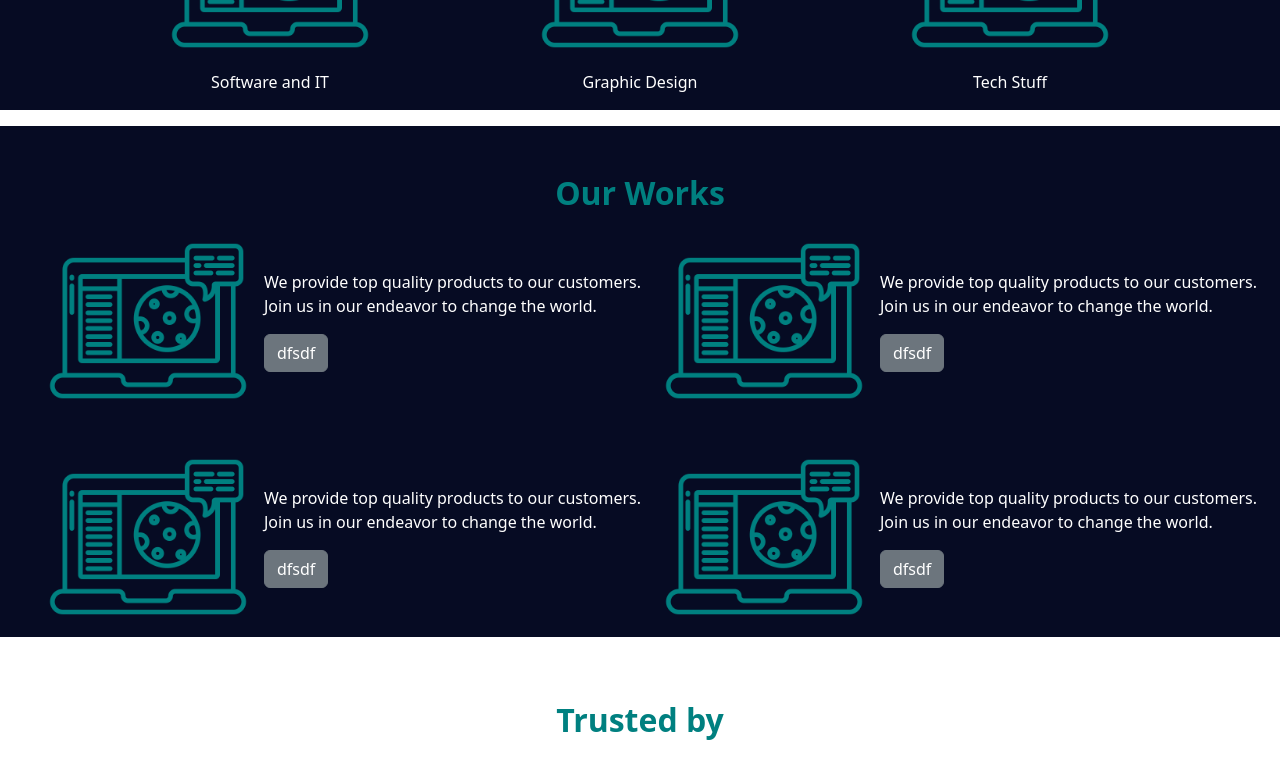
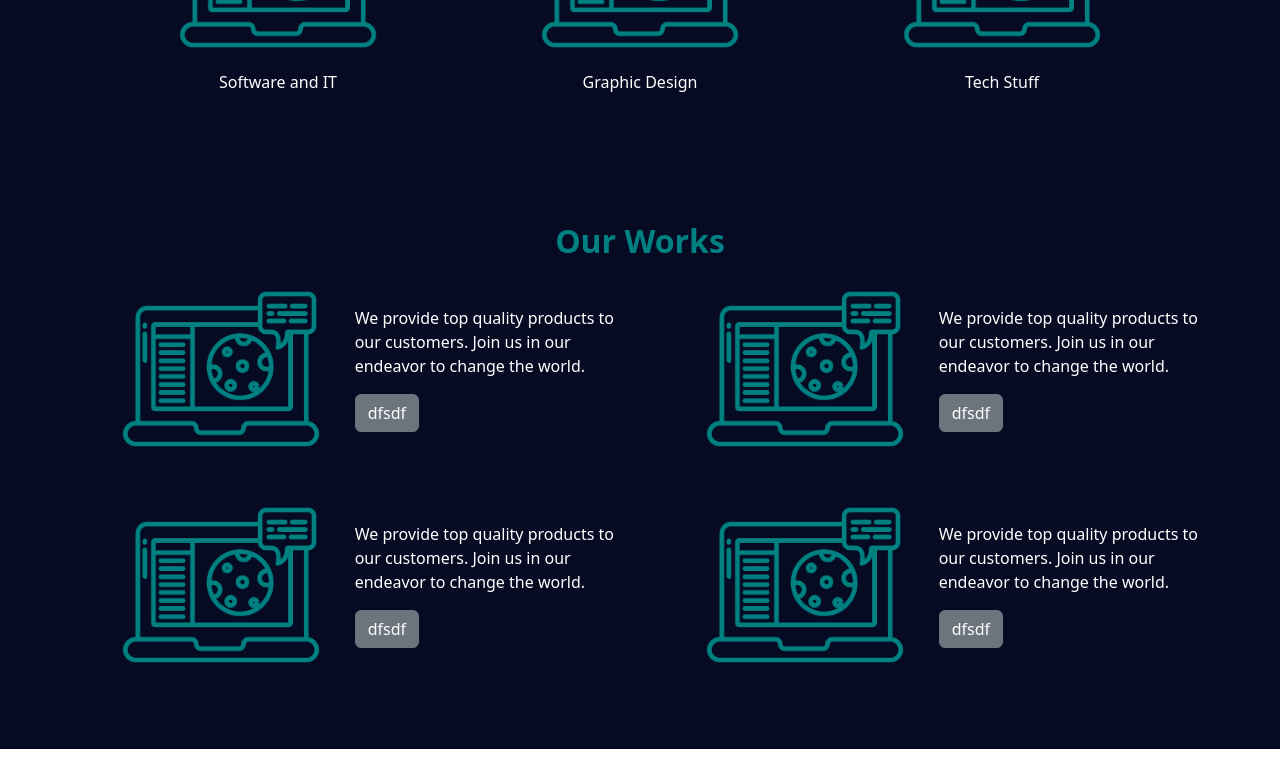
Before and after one commit to tezena/HBGB-project, a React (Create React App) app: page / in a window 1280 px wide. Shown: the part 1280-2050 px from the top of the page. Built offline with nearby package versions, Linux system fonts and the light colour scheme.

Commit message:
Responsive-ish

```diff
--- a/src/App.css
+++ b/src/App.css
@@ -26,6 +26,9 @@
   overflow: hidden;
   width: 100%;
   height: 100vh;
+}
+.mywidth {
+  max-width: 20rem;
 }
 
 .sliding-background {
--- a/src/components/Companies.jsx
+++ b/src/components/Companies.jsx
@@ -8,7 +8,7 @@ export default function Companies() {
   return (
     <div className="container-fluid  text-center p-5 ">
       <h2 className="fs-2 mytext fw-bold mb-4">Trusted by</h2>
-      <div className="d-flex justify-content-evenly">
+      <div className="d-flex justify-content-evenly flex-wrap">
         {Companies.map((com, i) => {
           return (
             <div className="col pt-2">
--- a/src/components/HeroSection.jsx
+++ b/src/components/HeroSection.jsx
@@ -16,7 +16,7 @@ export default function HeroSection() {
       </div>
         <div class="gradient-overlay"></div>
         <div className="position-absolute top-50 start-50 translate-middle">
-          <h1 className="text-center fw-bold text-white herofont">
+          <h1 className="text-center fw-bold text-white fs-1">
             Perfect Solutions
           </h1>
           <p className=" text-center fs-4 mytext">
--- a/src/components/OurWorks.jsx
+++ b/src/components/OurWorks.jsx
@@ -5,23 +5,23 @@ import laptop from "../assets/laptop.png";
 export default function OurWorks() {
   return (
     <>
-      <div className="mybg">
+      <div className="mybg pb-5 px-2">
         <h2 className="text-center fs-2 mytext fw-bold pt-5">Our Works</h2>
-        <ul className="list-unstyled d-flex flex-row justify-content-evenly ms-5">
-          <li className="d-flex flex-row justify-content-evenly">
+        <ul className="list-unstyled d-flex flex-row justify-content-evenly ms-5 flex-wrap">
+          <li className="d-flex flex-row justify-content-evenly flex-wrap">
             <img src={laptop} alt="Laptop" width="200" />
-            <div className="align-self-center ms-3">
-              <p className="text-break text-white">
+            <div className="align-self-center ms-3 col-md-6 col-12">
+              <p className="text-break text-white mywidth">
                 We provide top quality products to our customers. Join us in our
                 endeavor to change the world.{" "}
               </p>
               <button className="btn btn-secondary">dfsdf</button>
             </div>
           </li>
-          <li className="d-flex flex-row justify-content-evenly">
+          <li className="d-flex flex-row justify-content-evenly flex-wrap">
             <img src={laptop} alt="Laptop" width="200" />
-            <div className="align-self-center ms-3">
-              <p className="text-break text-white">
+            <div className="align-self-center ms-3 col-md-6 col-12">
+              <p className="text-break text-white mywidth">
                 We provide top quality products to our customers. Join us in our
                 endeavor to change the world.{" "}
               </p>
@@ -30,21 +30,21 @@ export default function OurWorks() {
           </li>
           {/* <li></li> */}
         </ul>
-        <ul className="list-unstyled d-flex flex-row justify-content-evenly ms-5">
-          <li className="d-flex flex-row justify-content-evenly">
+        <ul className="list-unstyled d-flex flex-row justify-content-evenly ms-5 flex-wrap">
+          <li className="d-flex flex-row justify-content-evenly flex-wrap">
             <img src={laptop} alt="Laptop" width="200" />
-            <div className="align-self-center ms-3">
-              <p className="text-break text-white">
+            <div className="align-self-center ms-3 col-md-6 col-12">
+              <p className="text-break text-white mywidth">
                 We provide top quality products to our customers. Join us in our
                 endeavor to change the world.{" "}
               </p>
               <button className="btn btn-secondary">dfsdf</button>
             </div>
           </li>
-          <li className="d-flex flex-row justify-content-evenly">
+          <li className="d-flex flex-row justify-content-evenly flex-wrap">
             <img src={laptop} alt="Laptop" width="200" />
-            <div className="align-self-center ms-3">
-              <p className="text-break text-white">
+            <div className="align-self-center ms-3 col-md-6 col-12">
+              <p className="text-break text-white mywidth">
                 We provide top quality products to our customers. Join us in our
                 endeavor to change the world.{" "}
               </p>
@@ -53,6 +53,7 @@ export default function OurWorks() {
           </li>
           {/* <li></li> */}
         </ul>
+
       </div>
     </>
   );
--- a/src/components/ServicesLanding.jsx
+++ b/src/components/ServicesLanding.jsx
@@ -3,7 +3,7 @@ import laptop from "../assets/laptop.png";
 
 export default function ServicesLanding() {
   return (
-    <div className="mybg">
+    <div className="mybg px-3 pb-5">
       <h2 className="text-center fs-2 mytext fw-bold pt-5">Services</h2>
       <div>
         <ul className="list-unstyled d-flex flex-row justify-content-evenly flex-wrap">
```
